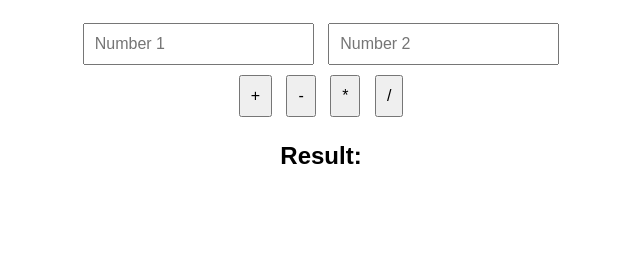
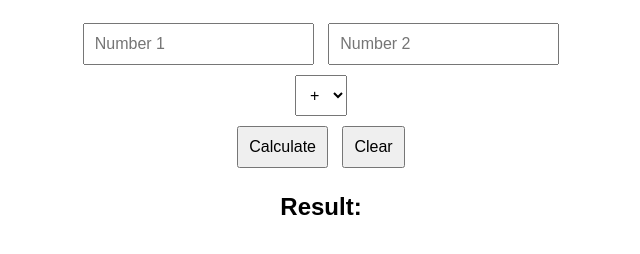
Before and after one commit to harsh-ydv8/calculator-ci-cd, a plain HTML site: page index.html in a window 1280 px wide. Shown: the part 90-344 px from the top of the page, without its empty margins (319-959 px from the left). Drawn offline with Linux system fonts and the light colour scheme.

Commit message:
Update index.html

```diff
--- a/index.html
+++ b/index.html
@@ -6,31 +6,54 @@
   <title>Simple Calculator</title>
   <style>
     body { font-family: Arial, sans-serif; text-align: center; margin-top: 50px; }
-    input, button { padding: 10px; margin: 5px; font-size: 16px; }
+    input, button, select { padding: 10px; margin: 5px; font-size: 16px; }
+    button { cursor: pointer; }
   </style>
 </head>
 <body>
   <h1>Calculator</h1>
+
   <input type="number" id="num1" placeholder="Number 1">
   <input type="number" id="num2" placeholder="Number 2"><br>
-  <button onclick="calculate('+')">+</button>
-  <button onclick="calculate('-')">-</button>
-  <button onclick="calculate('*')">*</button>
-  <button onclick="calculate('/')">/</button>
+
+  <select id="operation">
+    <option value="+">+</option>
+    <option value="-">-</option>
+    <option value="*">*</option>
+    <option value="/">/</option>
+  </select>
+  <br>
+
+  <button onclick="calculate()">Calculate</button>
+  <button onclick="clearCalc()">Clear</button>
+
   <h2 id="result">Result: </h2>
 
   <script>
-    function calculate(op) {
+    function calculate() {
       let n1 = parseFloat(document.getElementById('num1').value);
       let n2 = parseFloat(document.getElementById('num2').value);
-      let result = 0;
-      switch(op) {
-        case '+': result = n1 + n2; break;
-        case '-': result = n1 - n2; break;
-        case '*': result = n1 * n2; break;
-        case '/': result = n2 !== 0 ? n1 / n2 : 'Infinity'; break;
+      let op = document.getElementById('operation').value;
+      let result = '';
+
+      if (isNaN(n1) || isNaN(n2)) {
+        result = "Please enter both numbers!";
+      } else {
+        switch(op) {
+          case '+': result = n1 + n2; break;
+          case '-': result = n1 - n2; break;
+          case '*': result = n1 * n2; break;
+          case '/': result = n2 !== 0 ? n1 / n2 : "Infinity"; break;
+        }
       }
       document.getElementById('result').innerText = "Result: " + result;
+    }
+
+    function clearCalc() {
+      document.getElementById('num1').value = "";
+      document.getElementById('num2').value = "";
+      document.getElementById('operation').value = "+";
+      document.getElementById('result').innerText = "Result: ";
     }
   </script>
 </body>
```
